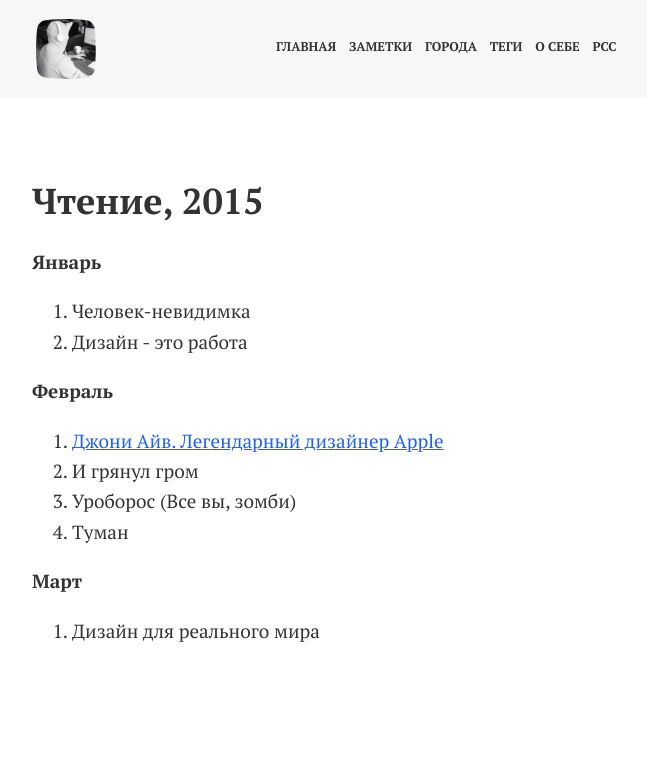
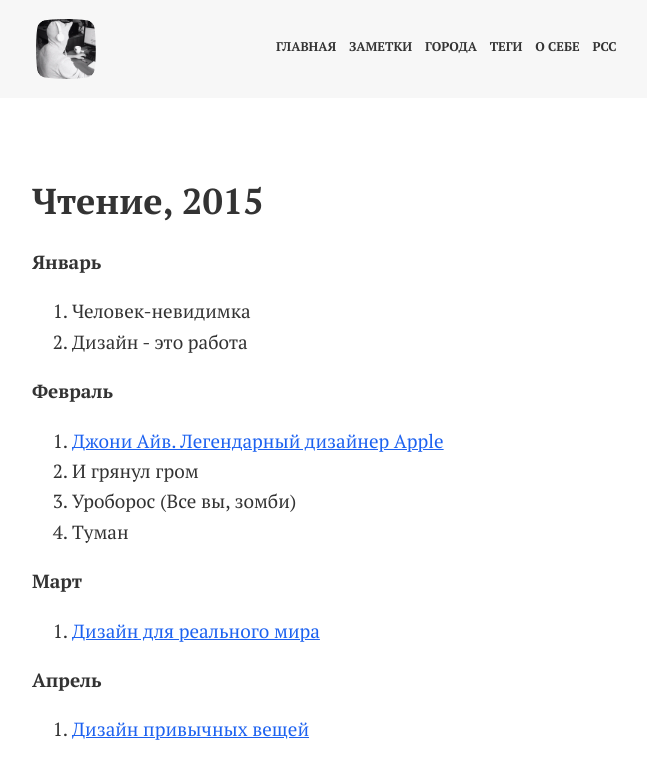
Before and after one commit to anna-vanlee/bizikov.ru, a Jekyll site: the page built from pages/reading/2015.md, in a window 1280 px wide. Shown: the top 779 px of the page, without its empty margins (128-775 px from the left). Built offline with Jekyll 4.4.1, drawn with Linux system fonts in a browser that asks for light colours.

Commit message:
Update 2015.md

```diff
--- a/pages/reading/2015.md
+++ b/pages/reading/2015.md
@@ -20,4 +20,8 @@ description: Список книг которые прочитал
 
 #### Март
 
-7. Дизайн для реального мира
+7. [Дизайн для реального мира](http://bizikov.ru/2015/03/dizain-dlya-realnogo-mira/)
+
+#### Апрель
+
+8. [Дизайн привычных вещей](http://bizikov.ru/2015/04/dizayn-privychnyh-veschey/)
```
